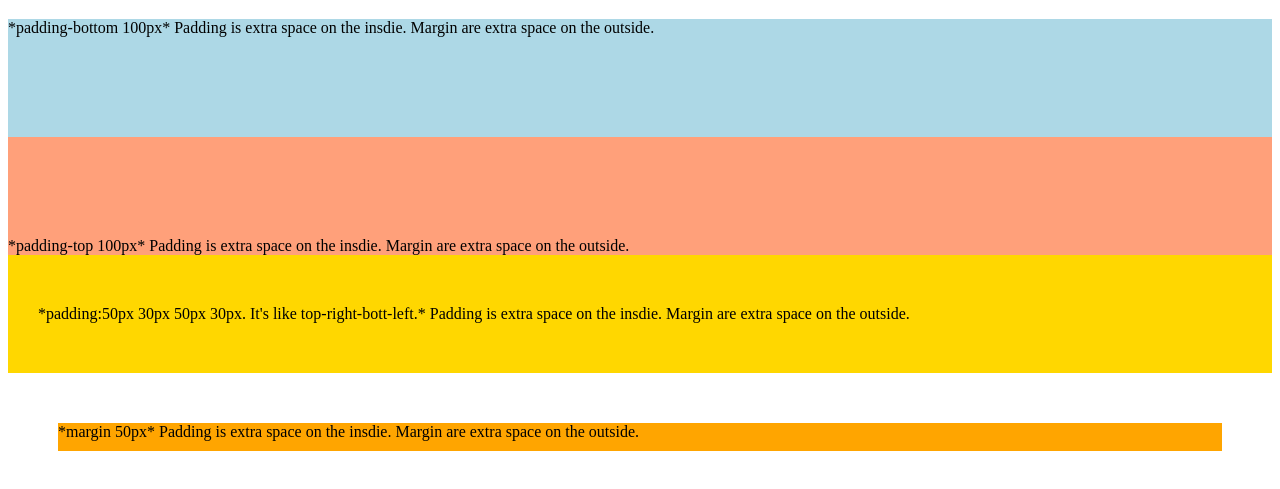
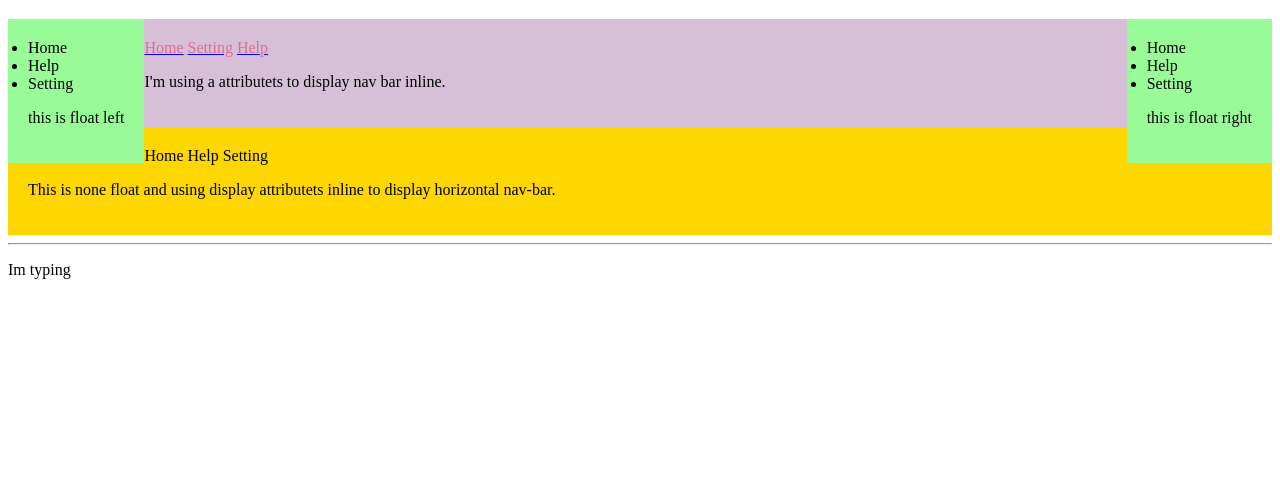
Before and after one commit to nghiaphan28/CSS-MikeDane-courses, a plain HTML site: page Index.html in a window 1280 px wide. Shown: the part 61-550 px from the top of the page. Drawn offline with Linux system fonts and the light colour scheme.

Commit message:
CSS-Display and Float

```diff
--- a/Index.html
+++ b/Index.html
@@ -8,29 +8,35 @@
     <body>
         <h1>Css learning</h1>
         <header>
-
-        <div style="padding-bottom:100px; background-color:lightblue">
-            *padding-bottom 100px*
-            Padding is extra space on the insdie.
-            Margin are extra space on the outside.
-        </div>
-        <div style="padding-top:100px; background-color:lightsalmon">
-            *padding-top 100px*
-            Padding is extra space on the insdie.
-            Margin are extra space on the outside.
-        </div>
-        <div style="padding: 50px 30px 50px 30px; background-color:gold">
-            *padding:50px 30px 50px 30px. It's like top-right-bott-left.*
-            Padding is extra space on the insdie.
-            Margin are extra space on the outside.
-        </div>
-        <div style="margin:50px;padding-bottom:10px; background-color:orange">
-            *margin 50px*
-            Padding is extra space on the insdie.
-            Margin are extra space on the outside.
-        </div>
         </header>
         <main>
+            <ul style="float:left;padding:20px;margin:0px;background-color:palegreen; padding:20px">
+                <li>Home</li>
+                <li>Help</li>
+                <li>Setting</li>
+                <p>this is float left</p>
+            </ul>
+            <ul style="float:right;border:20px;margin:0px;background-color:palegreen; padding:20px">
+                <li>Home</li>
+                <li>Help</li>
+                <li>Setting</li>
+                <p>this is float right</p>
+            </ul>
+            <ul style="margin:0px;background-color:thistle; padding:20px">
+                <a href="#"><span style="color:palevioletred">Home</span></a>
+                <a href="#"><span style="color:palevioletred">Setting</span></a>
+                <a href="#"><span style="color:palevioletred">Help</span></a>
+                <p>I'm using a attributets to display nav bar inline.</p>
+            </ul>
+            <ul style="margin:0px;background-color:gold; padding:20px">
+                <li style="display: inline;">Home</li>
+                <li style="display: inline;">Help</li>
+                <li style="display: inline;">Setting</li>
+
+                <p>This is none float and using display attributets inline to display horizontal nav-bar.</p>
+            </ul>
+            <hr/>
+            <p>Im typing</p>
 
         </main>
         <footer>
```
